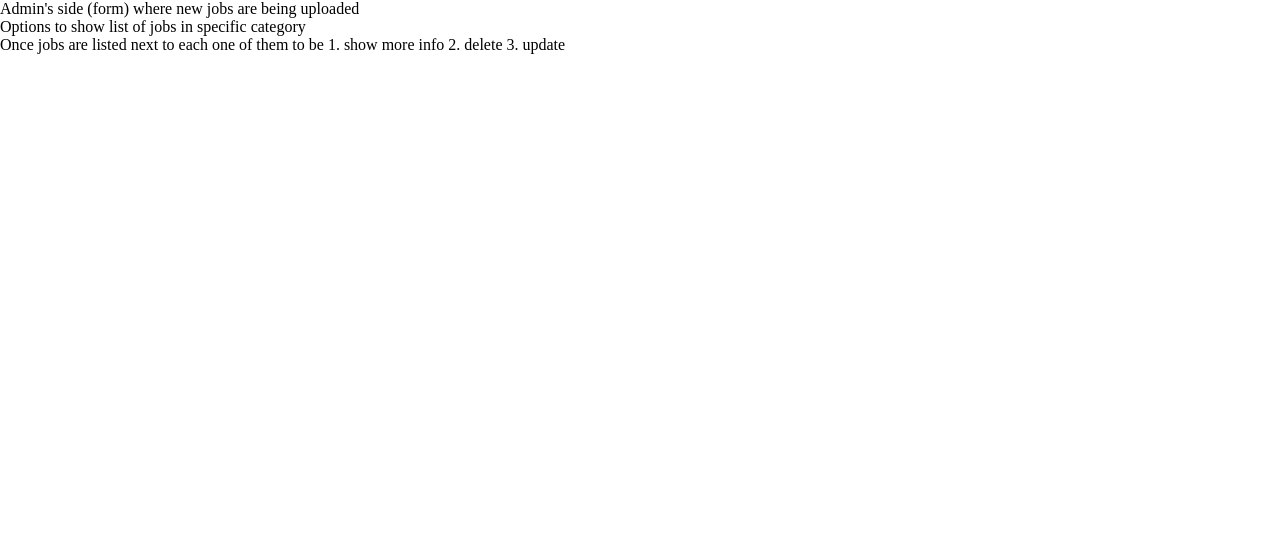
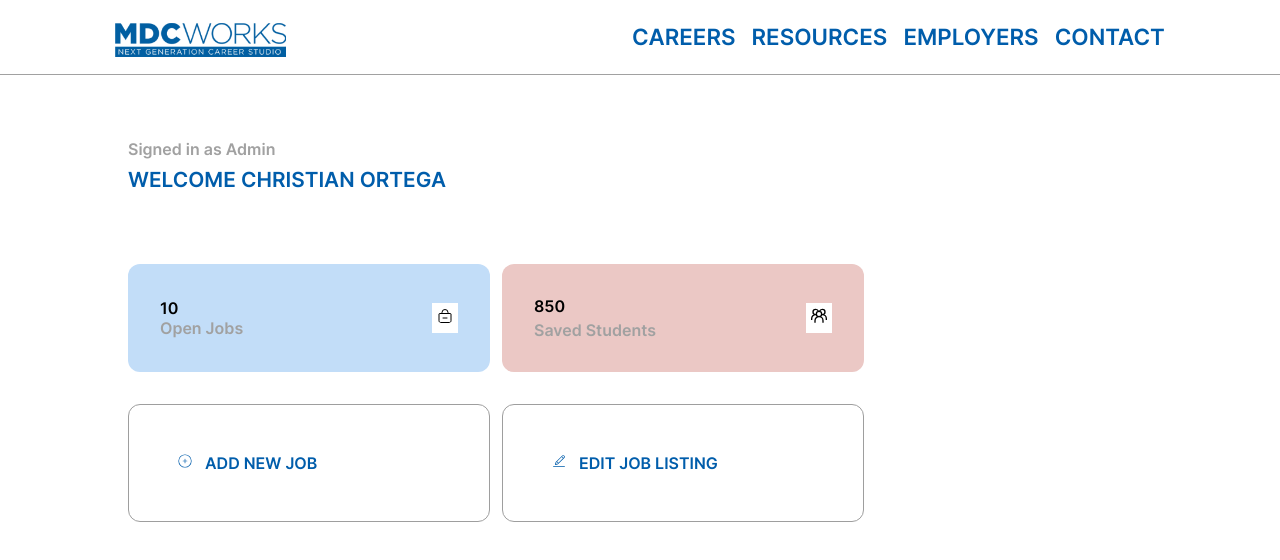
Before and after one commit to ivanapejicic/mdcworks, a React (Create React App) app in the folder client/: page /admin in a window 1280 px wide. Shown: the top 560 px of the page. Built offline with nearby package versions, Linux system fonts and the light colour scheme.

Commit message:
Admin page in progress. Added statistics and buttons with options

```diff
--- a/client/src/assets/components/Header/Header.scss
+++ b/client/src/assets/components/Header/Header.scss
@@ -7,6 +7,7 @@
     align-items: center;
     padding: .5rem 1rem;
     overflow: hidden;
+    border-bottom: 1px $text solid;
 
     @include desktop{
         padding: .5rem 5rem;
--- a/client/src/assets/pages/Admin/Admin.js
+++ b/client/src/assets/pages/Admin/Admin.js
@@ -1,13 +1,48 @@
 import './Admin.scss';
+import Header from '../../components/Header/Header';
+import { IoBagRemoveOutline } from "react-icons/io5";
+import { GrGroup } from "react-icons/gr";
+import { CiCirclePlus } from "react-icons/ci";
+import { CiEdit } from "react-icons/ci";
 
-function Admin () {
-    return(
-        <div className='admin'>
-            <ul>
-                <li>Admin's side (form) where new jobs are being uploaded</li>
-                <li>Options to show list of jobs in specific category</li>
-                <li>Once jobs are listed next to each one of them to be 1. show more info 2. delete 3. update</li>
-            </ul>
+function Admin() {
+    return (
+        <div className='admin-main'>
+            <Header />
+            <div className='admin'>
+                <p className='admin__text'>Signed in as Admin</p>
+                <h3 className='admin__welcome'>WELCOME CHRISTIAN ORTEGA</h3>
+            </div>
+            <div className='stats'>
+                <div className='stats__jobs'>
+                    <div className='stats__jobs-left'>
+                        <p>10</p>
+                        <p className='stats__jobs-left__text'>Open Jobs</p>
+                    </div>
+                    <div className='stats__jobs-right'>
+                        <IoBagRemoveOutline />
+                    </div>
+                </div>
+                <div className='stats__students'>
+                    <div className='stats__students-left'>
+                        <p>850</p>
+                        <p className='stats__students-left__text'>Saved Students</p>
+                    </div>
+                    <div className='stats__students-right'>
+                        <GrGroup />
+                    </div>
+                </div>
+            </div>
+            <div className='options'>
+                <div className='options__add'>
+                    <CiCirclePlus className='options__add-icon' />
+                    <p className='options__add-text'>ADD NEW JOB</p>
+                </div>
+                <div className='options__edit'>
+                    <CiEdit className='options__edit-icon' />
+                    <p className='options__add-text'>EDIT JOB LISTING</p>
+                </div>
+            </div>
         </div>
     );
 }
--- a/client/src/assets/pages/Admin/Admin.scss
+++ b/client/src/assets/pages/Admin/Admin.scss
@@ -1,3 +1,119 @@
 @use '../../styles/partials/typography' as *;
 @use '../../styles/partials/mixin' as *;
 @use '../../styles/partials/variables' as *;
+
+.admin-main{
+    font-family: 'Inter';
+}
+.admin {
+    margin: 2rem;
+
+    @include desktop{
+        margin: 4rem 8rem;
+    }
+
+    &__text{
+        color: $text;
+        font-size: .8125rem;
+
+        @include desktop{
+            font-size: 1rem;
+        }
+    }
+    &__welcome{
+        color: $mdcblue;
+        font-size: .8rem;
+        padding: .5rem 0;
+
+        @include desktop{
+            font-size: 1.3rem;
+        }
+    }
+}
+
+.stats{
+    width: 80%;
+    padding-left: 2rem;
+    display: flex;
+
+    @include tablet{
+        width: 60%;
+    }
+    @include desktop{
+        margin: 2rem 6rem;
+    }
+
+    &__jobs{
+        background-color: $jobs;
+        padding: 2rem;
+        width: 50%;
+        display:flex;
+        justify-content: space-between;
+        align-items:center;
+        margin-right: .75rem;
+        border-radius: .75rem;
+
+        &-right{
+            background-color: white;
+            padding: .3rem;
+        }
+
+        &-left{
+            &__text{
+                color: $text;
+            }
+        }
+    }
+    &__students{
+        background-color: $students;
+        padding: 2rem;
+        width: 50%;
+        display:flex;
+        justify-content: space-between;
+        align-items:center;
+        border-radius: .75rem;
+
+
+        &-right{
+            background-color: white;
+            padding: .3rem;
+        }
+        &-left{
+            &__text{
+                color: $text;
+                margin-top: .3rem;
+            }
+        }
+
+    }
+}
+
+.options{
+    width: 80%;
+    padding-left: 2rem;
+    margin-top: 2rem;
+    display: flex;
+
+    @include tablet{
+        width: 60%;
+    }
+    @include desktop{
+        margin: 2rem 6rem;
+    }
+
+    &__add, &__edit{
+        color: $mdcblue;
+        display: flex;
+        padding: 3rem;
+        width:50%;
+        border: solid 1px $border;
+        border-radius: .75rem;
+
+        &-text{
+            margin-left: .75rem;
+        }
+    }
+    &__add{
+        margin-right: .75rem;
+    }
+}
--- a/client/src/assets/styles/partials/_variables.scss
+++ b/client/src/assets/styles/partials/_variables.scss
@@ -6,3 +6,7 @@ $desktop-breakpoint: 1279px;
 //colors
 
 $mdcblue: #005DAB;
+$text:rgb(161, 161, 161);
+$jobs: rgb(194,221,248);
+$students:rgb(235,200,197);
+$border: #9E9E9E;
```
